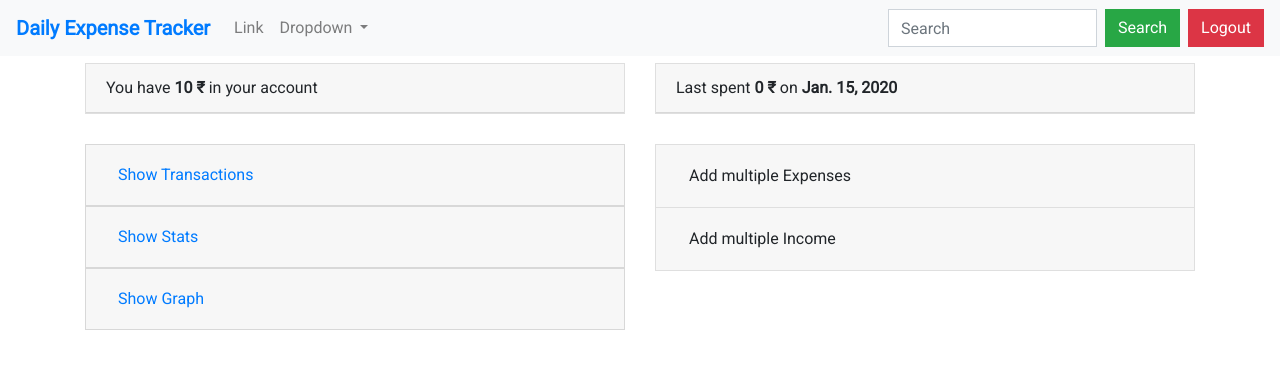
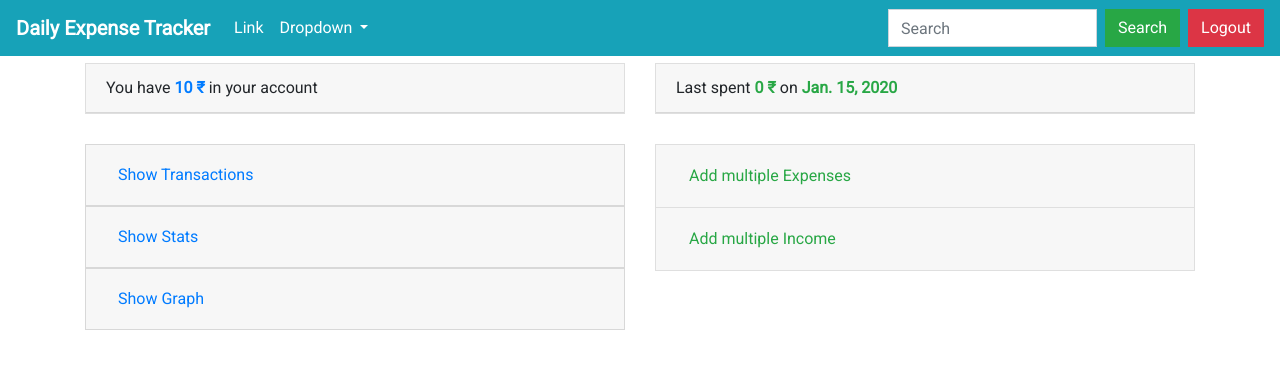
Before and after one commit to siddheshkand/expenses, a Django app: page / in a window 1280 px wide. Shown: the top 369 px of the page. Run offline with Django 3.2, Linux system fonts and the light colour scheme; the first user in the database is signed in; tables that the repository leaves empty hold one stand-in row (Sample ...); some libraries are stand-ins or nearby versions.

Commit message:
features added

```diff
--- a/home/templates/home/home.html
+++ b/home/templates/home/home.html
@@ -79,11 +79,14 @@
         .max-height {
             height: 400px !important;
         }
+    .navbar-light .navbar-nav .nav-link,.navbar-light .navbar-nav .nav-link:hover{
+        color: rgba(255,255,255,1);
+    }
     </style>
 {% endblock style %}
 {% block header %}
-    <nav class="navbar navbar-expand-lg navbar-light bg-light fixed-top">
-        <a class="navbar-brand" href="#"><b class="text-primary">Daily Expense Tracker</b></a>
+    <nav class="navbar navbar-expand-lg navbar-light bg-info fixed-top">
+        <a class="navbar-brand" href="#"><b class="text-white">Daily Expense Tracker</b></a>
         <button class="navbar-toggler" type="button" data-toggle="collapse" data-target="#navbarSupportedContent"
                 aria-controls="navbarSupportedContent" aria-expanded="false" aria-label="Toggle navigation">
             <span class="navbar-toggler-icon"></span>
@@ -124,14 +127,14 @@
             <div class="col-lg-6">
                 <div class="card">
                     <div class="card-header">
-                        You have <b>{{ bank_balance }} ₹</b> in your account
+                        You have <b class="text-primary">{{ bank_balance }} ₹</b> in your account
                     </div>
                 </div>
             </div>
             <div class="col-lg-6">
                 <div class="card">
                     <div class="card-header">
-                        Last spent <b>{{ stats.today_expenses }} ₹</b> on <b>{{ stats.today_date }}</b>
+                        Last spent <b class="text-success">{{ stats.today_expenses }} ₹</b> on <b class="text-success">{{ stats.today_date }}</b>
                     </div>
                 </div>
             </div>
@@ -242,7 +245,7 @@
                     <div class="card">
                         <div class="card-header" id="headingOne">
                             <h5 class="mb-0">
-                                <button class="btn" type="button" data-toggle="collapse"
+                                <button class="btn text-success" type="button" data-toggle="collapse"
                                         data-target="#collapseOne" aria-expanded="true" aria-controls="collapseOne">
                                     Add multiple Expenses
                                 </button>
@@ -304,7 +307,7 @@
                     <div class="card">
                         <div class="card-header" id="headingTwo">
                             <h5 class="mb-0">
-                                <button class="btn  collapsed" type="button" data-toggle="collapse"
+                                <button class="btn  collapsed text-success" type="button" data-toggle="collapse"
                                         data-target="#collapseTwo" aria-expanded="false" aria-controls="collapseTwo">
                                     Add multiple Income
                                 </button>
```
